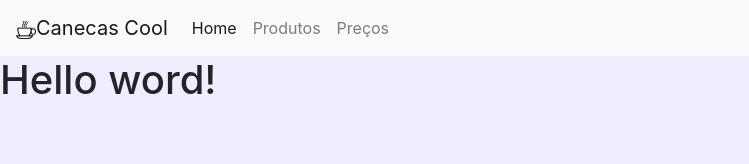
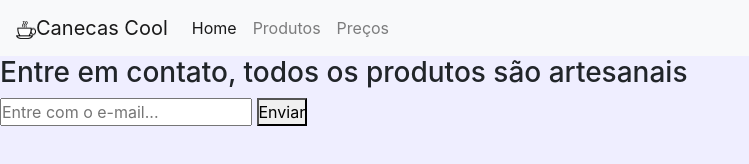
Before and after one commit to dennis-rocha/FreeCodeCamp, a plain HTML site: page atividade-2/index.html in a window 1280 px wide. Shown: the whole page, without its empty margins (0-749 px from the left). Drawn offline with nearby package versions, Linux system fonts and the light colour scheme.

Commit message:
Adicionando formulario

```diff
--- a/atividade-2/index.html
+++ b/atividade-2/index.html
@@ -19,12 +19,13 @@
         </div>
 
         <a class="navbar-brand" href="#">Canecas Cool</a>
+
         <button class="navbar-toggler" type="button" data-toggle="collapse" data-target="#navbarNavDropdown" aria-controls="navbarNavDropdown" aria-expanded="false" aria-label="Alterna navegação">
           <span class="navbar-toggler-icon"></span>
         </button>
 
-        <div class="collapse navbar-collapse float-right" id="navbarNavDropdown">
-          <ul class="navbar-nav float-right">
+        <div class="collapse navbar-collapse" id="navbarNavDropdown">
+          <ul class="navbar-nav">
             <li class="nav-item active">
               <a class="nav-link" href="#">Home <span class="sr-only">(Página atual)</span></a>
             </li>
@@ -34,14 +35,23 @@
             <li class="nav-item">
               <a class="nav-link" href="#">Preços</a>
             </li>
-
           </ul>
         </div>
       </nav>
 
     </header>
+<!-- INICIO DAS FEATURES -->
+    <div>
+        <h3>Entre em contato, todos os produtos são artesanais</h3>
+        <form id="form" action=" https://www.freecodecamp.com/email-submit">
+            <input id="email" type="text" placeholder="Entre com o e-mail...">
+            <button type="submit">Enviar</button>
+        </form>
+    </div>
 
-    <h1>Hello word!</h1>
+
+
+
 
 <!-- TAGS BOOTSTRAP -->
     <script src="https://code.jquery.com/jquery-3.3.1.slim.min.js" integrity="sha384-q8i/X+965DzO0rT7abK41JStQIAqVgRVzpbzo5smXKp4YfRvH+8abtTE1Pi6jizo" crossorigin="anonymous"></script>
```
